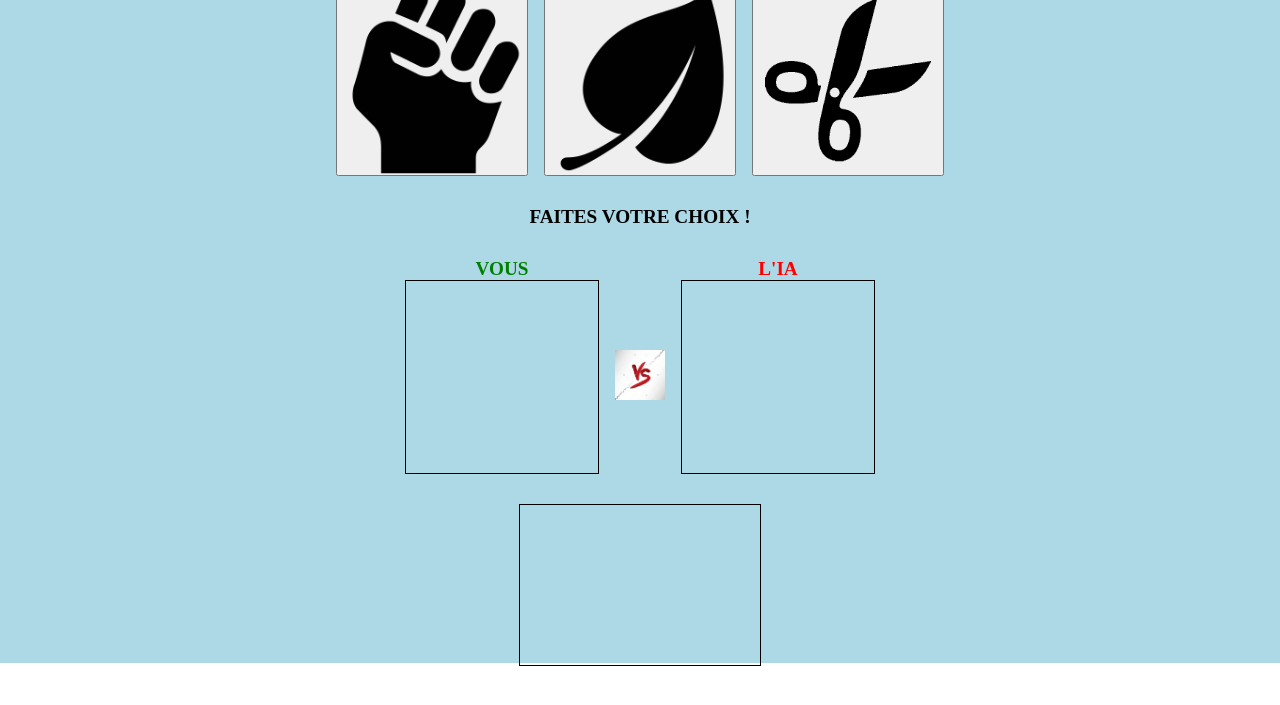
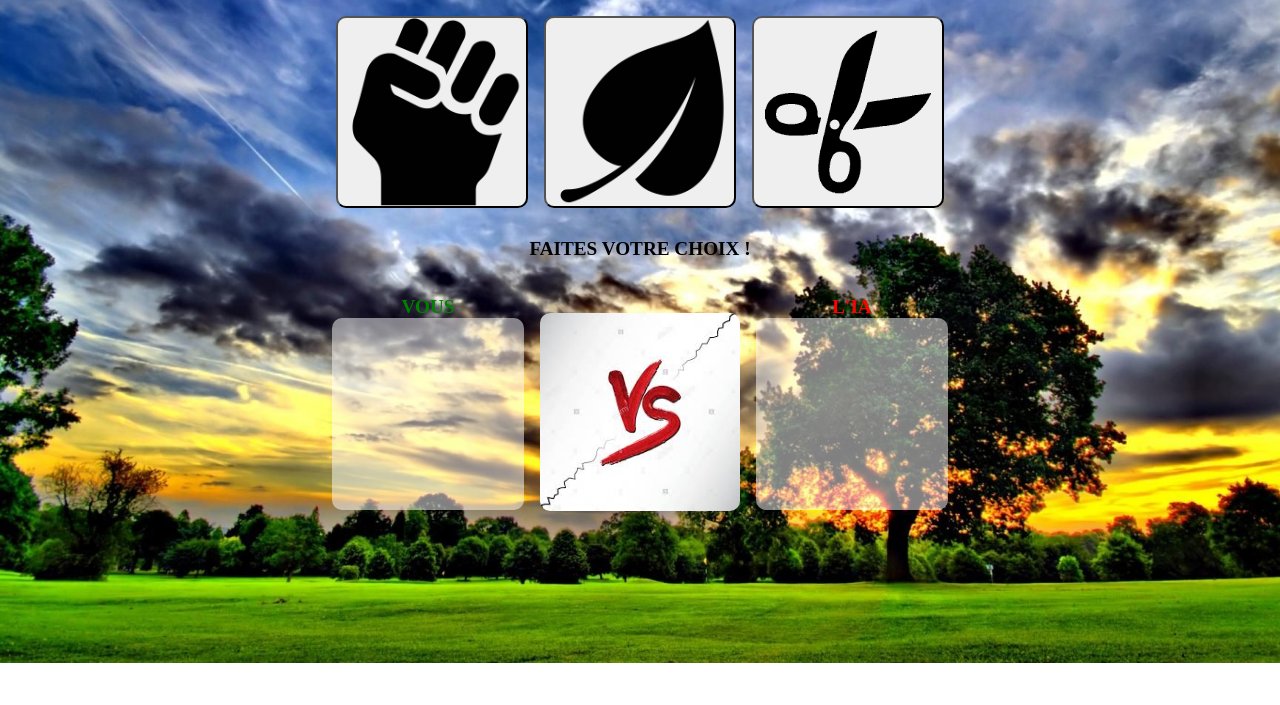
Before and after one commit to dclonyx/Shifumi, a plain HTML site: page index.html in a window 1280 px wide. Shown: the part 137-842 px from the top of the page. Before the commit the page ends 803 px from the top, so only its background shows below. Drawn offline with Linux system fonts and the light colour scheme.

Commit message:
fond ecran

```diff
--- a/style.css
+++ b/style.css
@@ -21,6 +21,9 @@ section {
     justify-content: space-around;
     align-items: center;
     background-color: lightblue;
+    background-image: url(./img/ffe459582c8e4dc676d73e4b07dcabc0.jpg);
+    background-repeat: no-repeat;
+    background-size: cover;
 }
 
 /* gestion du texte */
@@ -28,6 +31,7 @@ section {
 h1 {
     font-size: 3em;
     text-transform: uppercase;
+    margin-top: 8%;
 }
 
 h2 {
@@ -36,13 +40,17 @@ h2 {
 }
 #vous h2 {
     color: green;
+    border-radius: 10px;
 }
 
 #ia h2 {
     color : red;
+    border-radius: 10px;
 }
-img {
+#versus img {
     width: 50px;
+    border-radius: 10px
+
 }
 
 #choix img {
@@ -61,6 +69,7 @@ img {
 .bouton{
     width: 5rem;
     height: 5rem;
+    border-radius: 10px;
 }
 
 .bouton img{
@@ -79,8 +88,9 @@ img {
 .cadre {
     width: 10rem;
     height: 10rem;
-    border: 1px solid black;
     margin : 0 1rem;
+    background-color: rgba(255, 255, 255, 0.5);
+    border-radius: 10px;
 }
 
 .cadre img {
@@ -104,13 +114,13 @@ img {
 #resultat {
         width: 200px;
         height: 100px;
-        border: 1px solid black;
         margin-bottom: 30px;
         text-align: center;
         font-size: 2em;
         vertical-align: middle;
         display: table-cell;
         text-transform: uppercase;
+        border-radius: 10px;
 }
 
 button {
@@ -145,5 +155,8 @@ button {
         width: 12rem;
         height: 12rem;
     }
+    #versus img {
+        width: 200px;
+    }
 
 }
```
Also changed, not shown: img/ffe459582c8e4dc676d73e4b07dcabc0.jpg (added).
